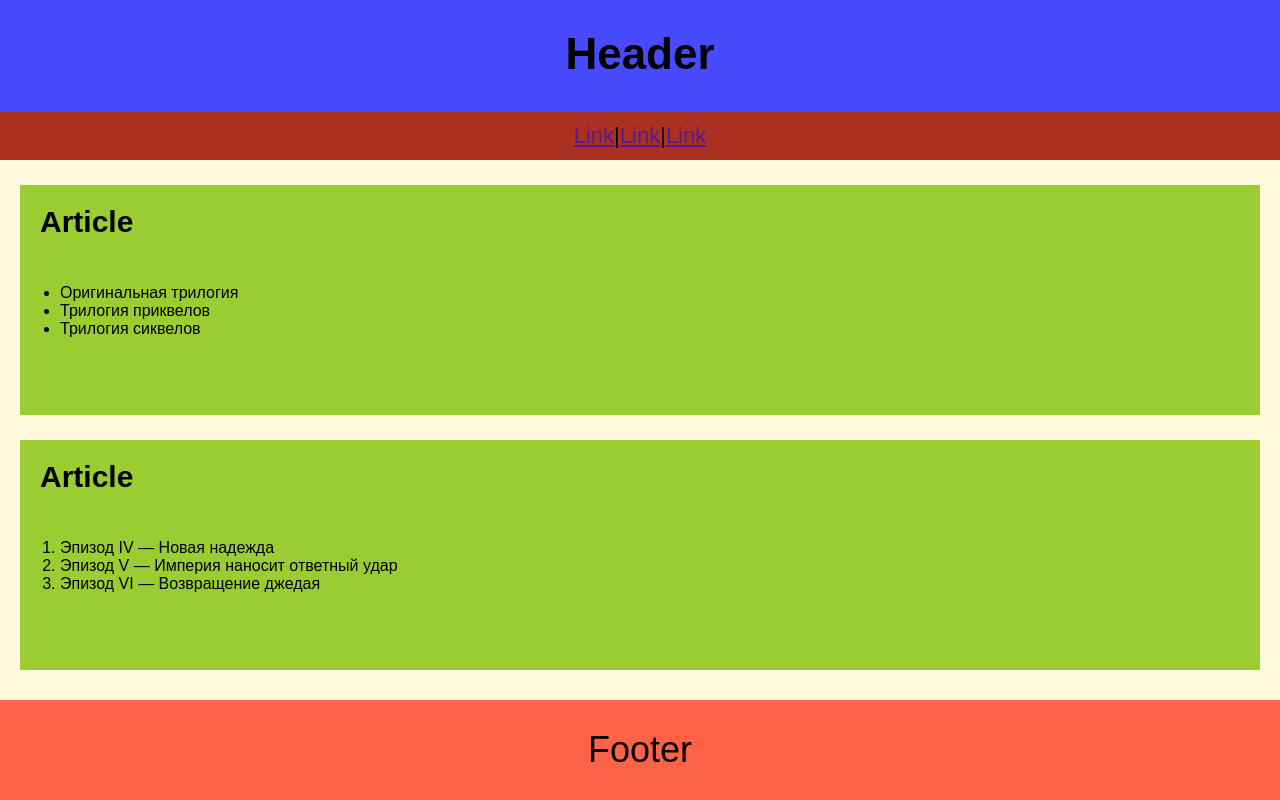
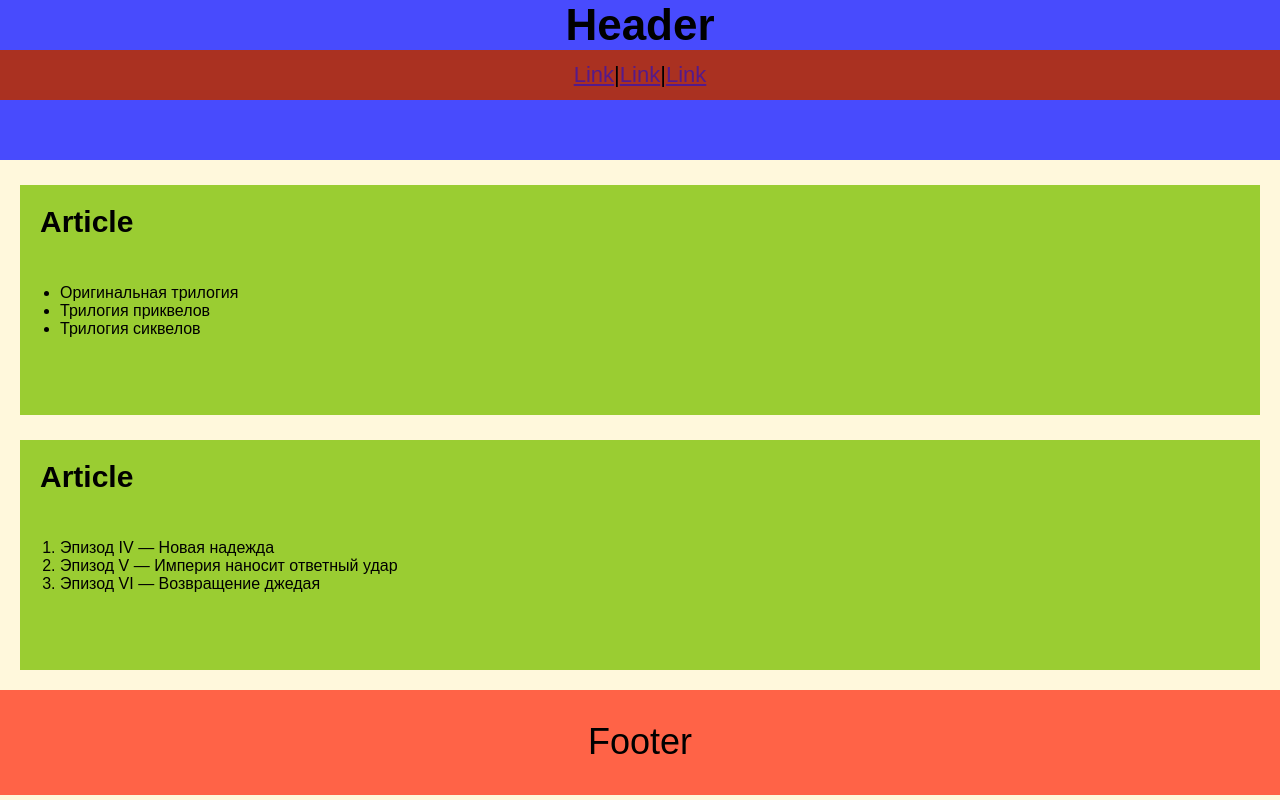
Before and after one commit to js-tasks-ru/htmlcss-20210114_mishayammi, a website: page 02-dz0/01-semantic-mockup/solution.html in a window 1280 px wide. Drawn offline with Linux system fonts and the light colour scheme.

Commit message:
Решение второго задания вводной части ver.3

```diff
--- a/02-dz0/01-semantic-mockup/solution.html
+++ b/02-dz0/01-semantic-mockup/solution.html
@@ -5,16 +5,16 @@
     <meta charset="UTF-8">
     <meta name="viewport" content="width=device-width, initial-scale=1.0">
 </head>
-<body>
-    <header class="cap"><h1>Header</h1>
-        <nav>
+<body class="wrap">
+    <header class="cap"><h1 class="h1_header">Header</h1>
+        <nav class="inform">
             <a href="">Link</a> | <a href="">Link</a> | <a href="">Link</a>
         </nav>
     </header>
 <main>
      <article class="news_block">
         <h2 class="h2_list">Article</h2>
-            <ul class="list">
+            <ul>
                 <li>Оригинальная трилогия</li>
                 <li>Трилогия приквелов</li>
                 <li>Трилогия сиквелов</li>
@@ -22,13 +22,13 @@
         </article>
         <article class="news_block">
         <h2 class="h2_list">Article</h2>
-            <ol class="list">
+            <ol>
                 <li>Эпизод IV — Новая надежда</li>
                 <li>Эпизод V — Империя наносит ответный удар</li>
                 <li>Эпизод VI — Возвращение джедая</li>
             </ol>
     </article>
 </main>
-    <footer class="basement">Footer</footer>
+<footer class="basement">Footer</footer>
 </body>
 </html>
--- a/02-dz0/01-semantic-mockup/style.css
+++ b/02-dz0/01-semantic-mockup/style.css
@@ -5,23 +5,20 @@
     font-size: 22px;
     height: 160px;
     width: 100%;
-    position: fixed;
-    top: 0;
     text-align: center;
 }
 
 
-nav
+.inform
 {
     background-color: rgb(170, 49, 33);
-    height: 30%;
     width: 100%;
-    position: absolute;
-    bottom: 0;
-    left: 0;
+    height: 50px;
     display: flex;
     align-items: center;
     justify-content: center;
+    position: absolute;
+    top: 50px;
 }
 
 
@@ -35,14 +32,12 @@ body
 .basement
 {
     background-color: tomato;
-    height: 100px;
+    height: 105px;
     width: 100%;
     font-size: 36px;
     display: flex;
     align-items: center;
     justify-content: center;
-    position: fixed;
-    bottom: 0;
 }
 
 .news_block
@@ -50,19 +45,15 @@ body
     background-color: yellowgreen;
     height: 230px;
     margin: 20px;
-    position: relative;
-    top: 160px;
 }
 
+.h1_header
+{
+    margin: 0px;
+}
 
 .h2_list
 {
     font-size: 30px;
     padding: 20px;
 }
-
-.list
-{
-    top: 80px;
-    left: 20px;
-}
```
